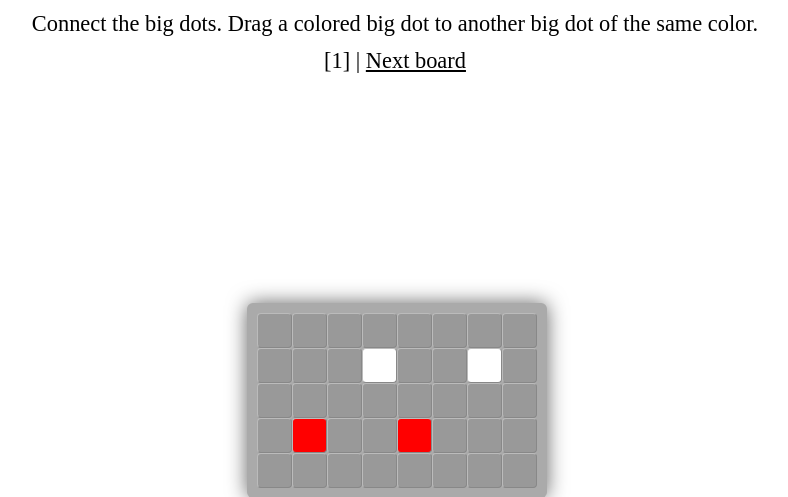
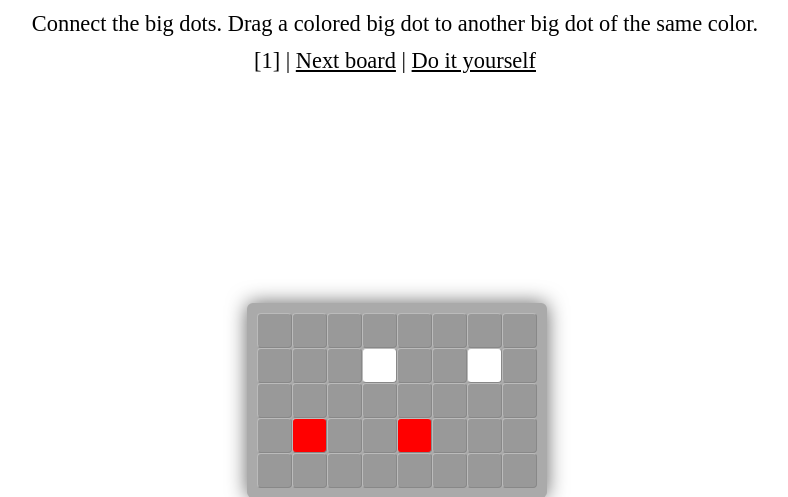
Before and after one commit to rudiedirkx/Games, a PHP site: page /145.php in a window 1280 px wide. Shown: the top 497 px of the page, without its empty margins (245-1033 px from the left). Run offline with PHP 8.4, Linux system fonts and the light colour scheme.

Commit message:
link 145 => 145B

```diff
--- a/145.php
+++ b/145.php
@@ -100,7 +100,7 @@ $board = board($arrBoard, $iBoard);
 
 <div class="help">
 	<p>Connect the big dots. Drag a <span title="Yes, I know black and white aren't colors. But I don't care and neither do you.">colored</span> big dot to another big dot of the same color.</p>
-	<p>[<?=$iBoard?>] | <a href="?board=<?=$iBoard+1?>">Next board</a></p>
+	<p>[<?=$iBoard?>] | <a href="?board=<?=$iBoard+1?>">Next board</a> | <a href="/145B">Do it yourself</a></p>
 </div>
 
 <div class="status">
```
